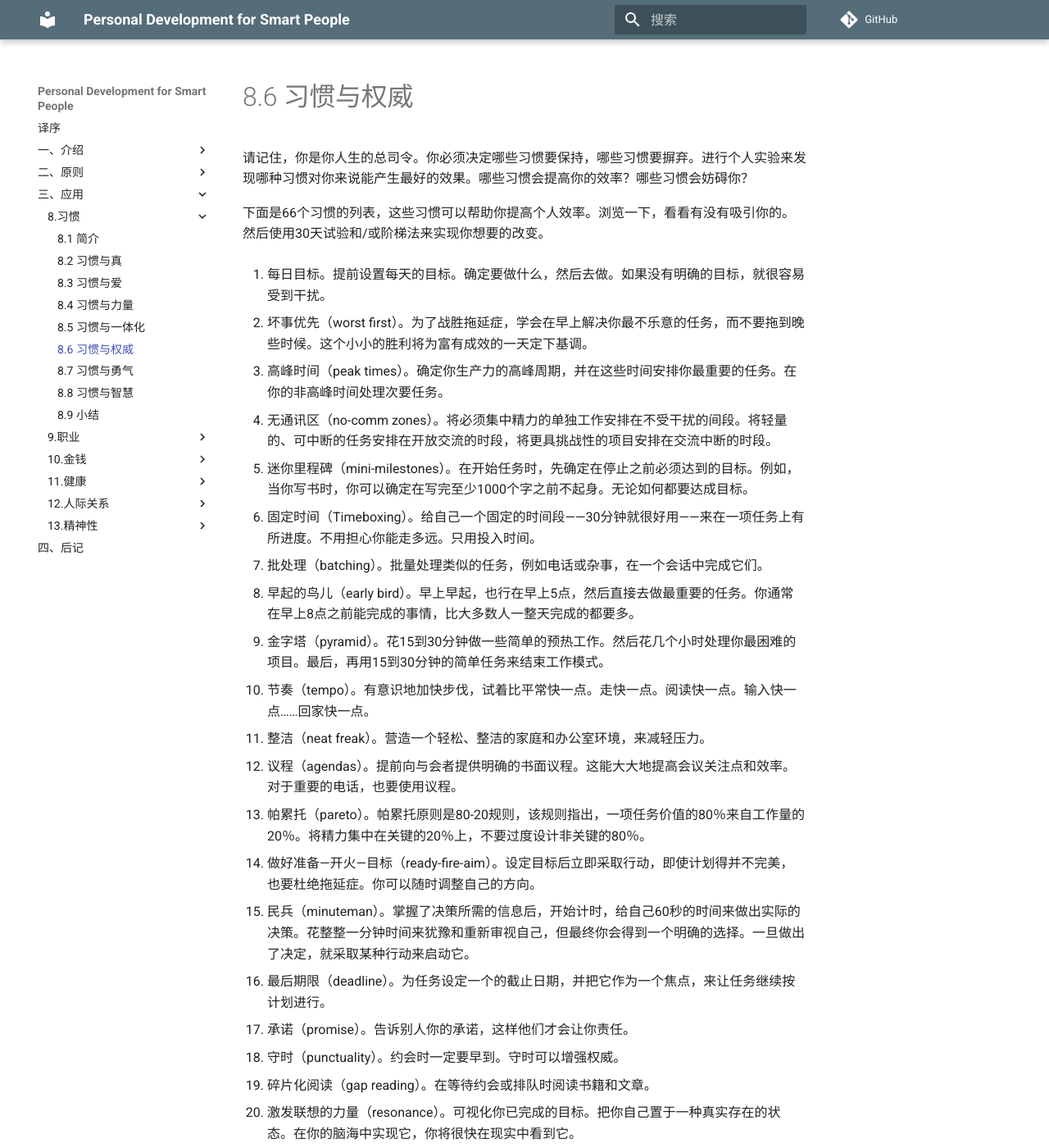
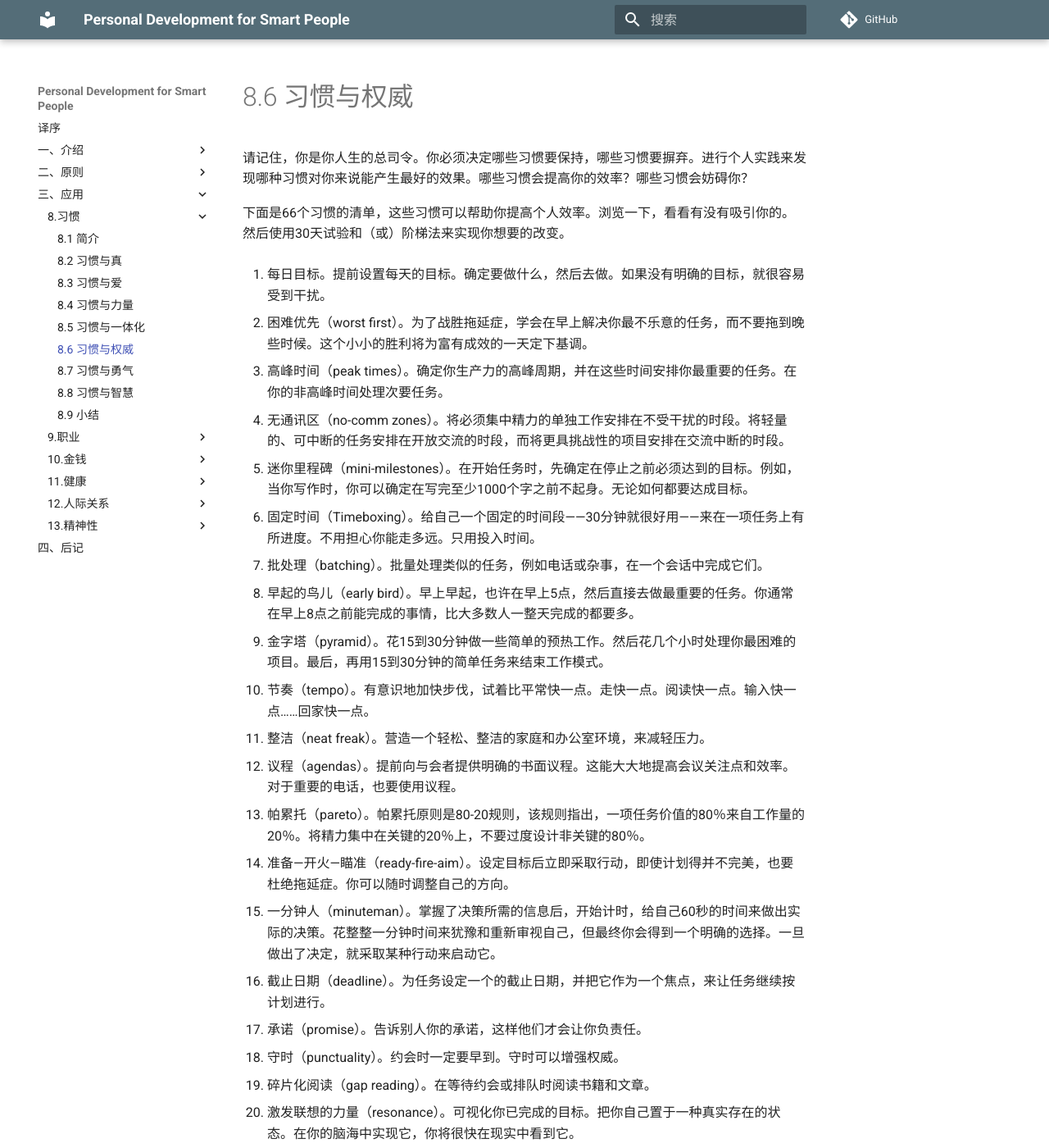
Before and after one commit to wtsnwei/pdsp, an MkDocs documentation site: the page built from docs/3.Application/08.habits/05.habits-and-authority.md, in a window 1280 px wide and 1400 px high. Shown: the whole window at 82% size. Built offline with MkDocs 1.6.1 and Material for MkDocs 9.7.7, drawn with Linux system fonts in a browser that asks for light colours; comment, search, counter and statistics services are not loaded; some of the changed text lies outside the part shown.

Commit message:
修正语句

```diff
--- a/docs/3.Application/08.habits/05.habits-and-authority.md
+++ b/docs/3.Application/08.habits/05.habits-and-authority.md
@@ -3,26 +3,26 @@ title:      Habits and Authority
 date:       2021-03-12
 ---
 
-请记住，你是你人生的总司令。你必须决定哪些习惯要保持，哪些习惯要摒弃。进行个人实验来发现哪种习惯对你来说能产生最好的效果。哪些习惯会提高你的效率？哪些习惯会妨碍你？
+请记住，你是你人生的总司令。你必须决定哪些习惯要保持，哪些习惯要摒弃。进行个人实践来发现哪种习惯对你来说能产生最好的效果。哪些习惯会提高你的效率？哪些习惯会妨碍你？
 
-下面是66个习惯的列表，这些习惯可以帮助你提高个人效率。浏览一下，看看有没有吸引你的。然后使用30天试验和/或阶梯法来实现你想要的改变。
+下面是66个习惯的清单，这些习惯可以帮助你提高个人效率。浏览一下，看看有没有吸引你的。然后使用30天试验和（或）阶梯法来实现你想要的改变。
 
 
 1. 每日目标。提前设置每天的目标。确定要做什么，然后去做。如果没有明确的目标，就很容易受到干扰。
 
-2. 坏事优先（worst first）。为了战胜拖延症，学会在早上解决你最不乐意的任务，而不要拖到晚些时候。这个小小的胜利将为富有成效的一天定下基调。
+2. 困难优先（worst first）。为了战胜拖延症，学会在早上解决你最不乐意的任务，而不要拖到晚些时候。这个小小的胜利将为富有成效的一天定下基调。
 
 3. 高峰时间（peak times）。确定你生产力的高峰周期，并在这些时间安排你最重要的任务。在你的非高峰时间处理次要任务。
 
-4. 无通讯区（no-comm zones）。将必须集中精力的单独工作安排在不受干扰的间段。将轻量的、可中断的任务安排在开放交流的时段，将更具挑战性的项目安排在交流中断的时段。
+4. 无通讯区（no-comm zones）。将必须集中精力的单独工作安排在不受干扰的时段。将轻量的、可中断的任务安排在开放交流的时段，而将更具挑战性的项目安排在交流中断的时段。
 
-5. 迷你里程碑（mini-milestones）。在开始任务时，先确定在停止之前必须达到的目标。例如，当你写书时，你可以确定在写完至少1000个字之前不起身。无论如何都要达成目标。
+5. 迷你里程碑（mini-milestones）。在开始任务时，先确定在停止之前必须达到的目标。例如，当你写作时，你可以确定在写完至少1000个字之前不起身。无论如何都要达成目标。
 
 6. 固定时间（Timeboxing）。给自己一个固定的时间段——30分钟就很好用——来在一项任务上有所进度。不用担心你能走多远。只用投入时间。
 
 7. 批处理（batching）。批量处理类似的任务，例如电话或杂事，在一个会话中完成它们。
 
-8. 早起的鸟儿（early bird）。早上早起，也行在早上5点，然后直接去做最重要的任务。你通常在早上8点之前能完成的事情，比大多数人一整天完成的都要多。
+8. 早起的鸟儿（early bird）。早上早起，也许在早上5点，然后直接去做最重要的任务。你通常在早上8点之前能完成的事情，比大多数人一整天完成的都要多。
 
 9. 金字塔（pyramid）。花15到30分钟做一些简单的预热工作。然后花几个小时处理你最困难的项目。最后，再用15到30分钟的简单任务来结束工作模式。
 
@@ -34,13 +34,13 @@ date:       2021-03-12
 
 13. 帕累托（pareto）。帕累托原则是80-20规则，该规则指出，一项任务价值的80％来自工作量的20％。将精力集中在关键的20％上，不要过度设计非关键的80％。
 
-14. 做好准备—开火—目标（ready-fire-aim）。设定目标后立即采取行动，即使计划得并不完美，也要杜绝拖延症。你可以随时调整自己的方向。
+14. 准备—开火—瞄准（ready-fire-aim）。设定目标后立即采取行动，即使计划得并不完美，也要杜绝拖延症。你可以随时调整自己的方向。
 
-15. 民兵（minuteman）。掌握了决策所需的信息后，开始计时，给自己60秒的时间来做出实际的决策。花整整一分钟时间来犹豫和重新审视自己，但最终你会得到一个明确的选择。一旦做出了决定，就采取某种行动来启动它。
+15. 一分钟人（minuteman）。掌握了决策所需的信息后，开始计时，给自己60秒的时间来做出实际的决策。花整整一分钟时间来犹豫和重新审视自己，但最终你会得到一个明确的选择。一旦做出了决定，就采取某种行动来启动它。
 
-16. 最后期限（deadline）。为任务设定一个的截止日期，并把它作为一个焦点，来让任务继续按计划进行。
+16. 截止日期（deadline）。为任务设定一个的截止日期，并把它作为一个焦点，来让任务继续按计划进行。
 
-17. 承诺（promise）。告诉别人你的承诺，这样他们才会让你责任。
+17. 承诺（promise）。告诉别人你的承诺，这样他们才会让你负责任。
 
 18. 守时（punctuality）。约会时一定要早到。守时可以增强权威。
 
@@ -60,7 +60,7 @@ date:       2021-03-12
 
 26. 随机化（randomization）。在一个大的项目中选择一个随机的部分，然后完成它。随机支付一张账单。打一个电话。然后选择另一个随机片段并重复进行。
 
-27. 疯狂的坏事（insanely bad）。通过故意用糟糕的方式完成任务来击败完美主义，因为你无需与任何人共享结果。写一篇有关盐的味道的博客文章，设计功能异常糟糕的网站，或制定一个确保第一年就会破产的商业计划。拥有一个真的很糟糕的初稿，除了优化没有别的选择了。
+27. 极度槽糕（insanely bad）。通过故意用糟糕的方式完成任务来击败完美主义，因为你无需与任何人共享结果。写一篇有关盐的味道的博客文章，设计功能异常糟糕的网站，或制定一个确保第一年就会破产的商业计划。拥有一个真的很糟糕的初稿，除了优化没有别的选择了。
 
 28. 委托（delegation）。说服别人为你完成一项任务。提供公平的交易或合理的款项。
 
```
Also changed, not shown: other parts of docs/3.Application/08.habits/05.habits-and-authority.md (+10 -11 lines).
